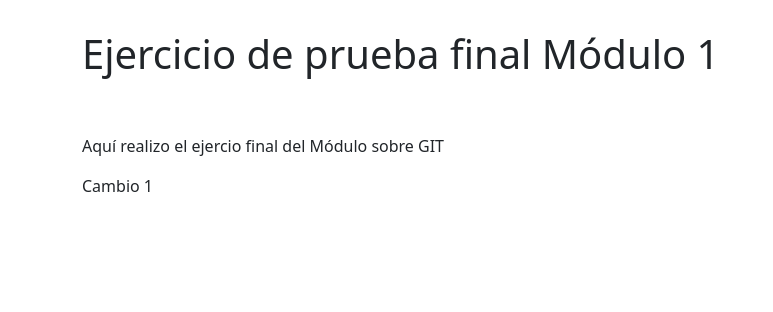
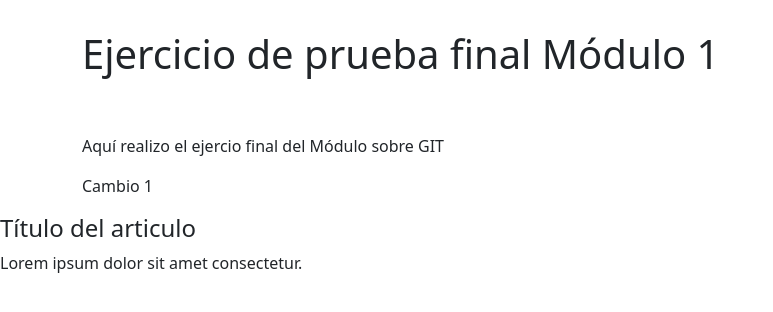
Before and after one commit to NachoMrt/Prueba1_GIT, a plain HTML site: page index.html in a window 1280 px wide. Shown: the whole page, without its empty margins (0-773 px from the left). Drawn offline with nearby package versions, Linux system fonts and the light colour scheme.

Commit message:
Article 1

```diff
--- a/index.html
+++ b/index.html
@@ -19,5 +19,10 @@
 
     </div>
 
+    <article>
+        <h4> Título del articulo </h4>
+        <p> Lorem ipsum dolor sit amet consectetur. </p>
+    </article>
+
 </body>
 </html>
```
